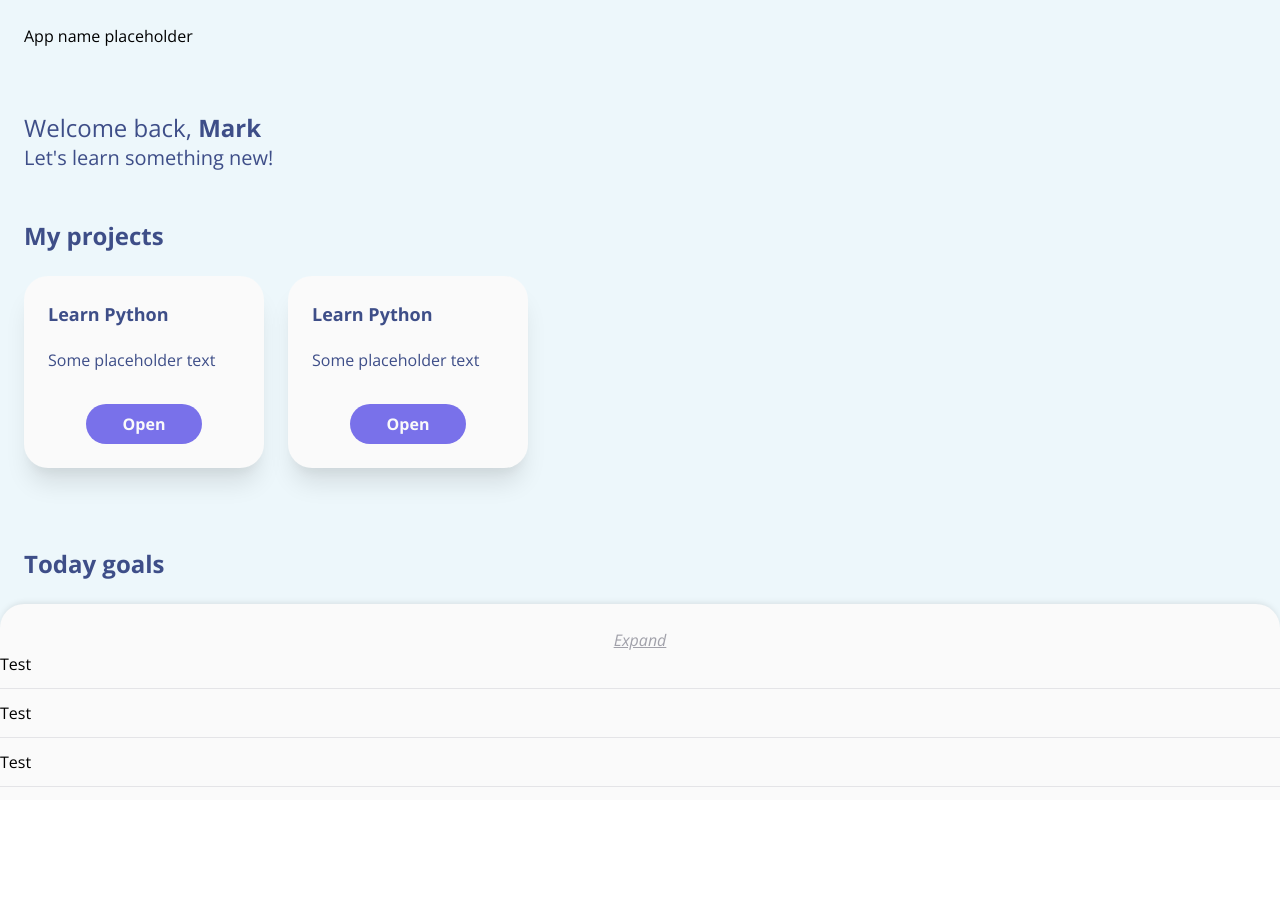
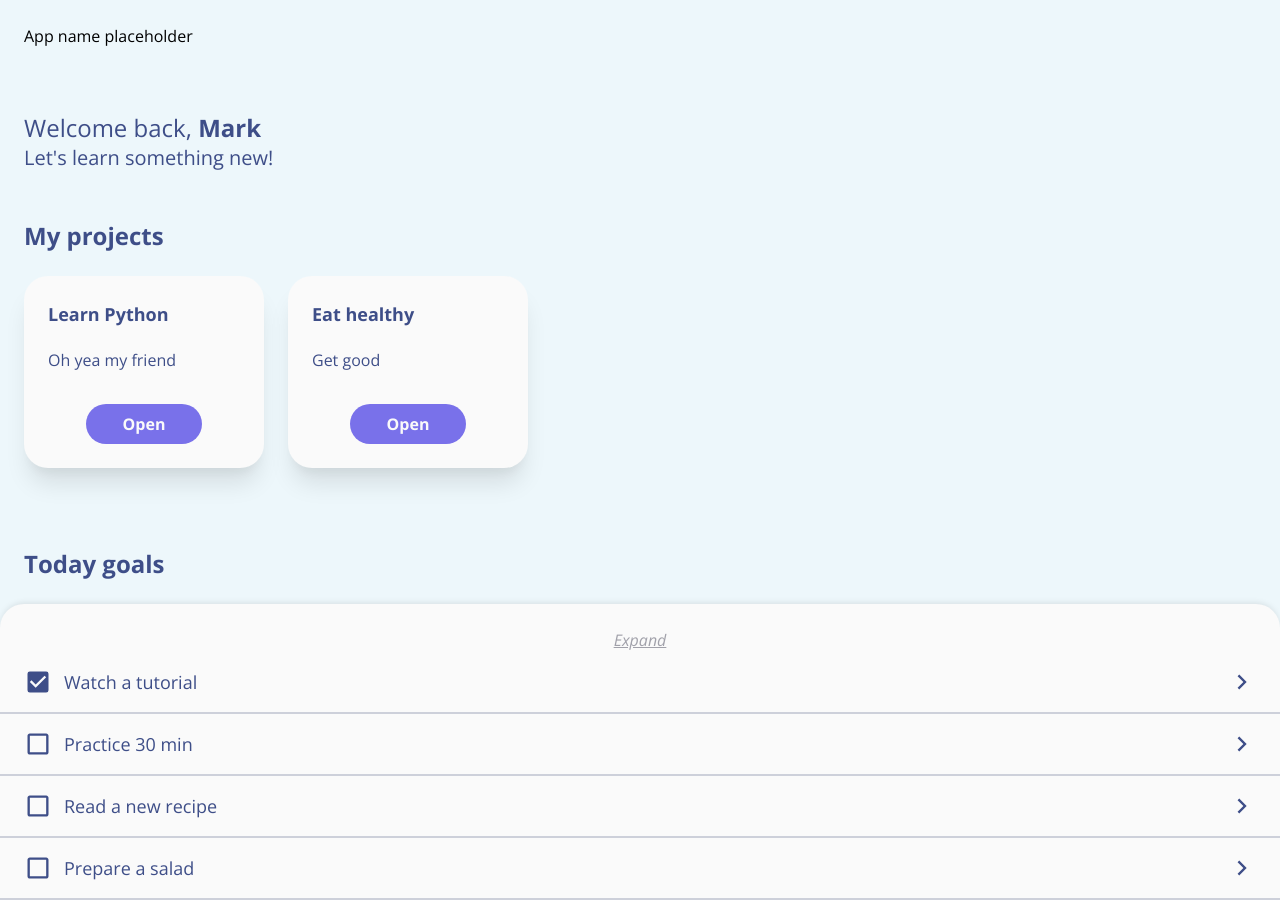
Before and after one commit to MiltonEBR/Diaguin-fe, a React (Create React App) app: page / in a window 1280 px wide. Before the commit the page ends 800 px from the top, so only its background shows below. Built offline with nearby package versions, Linux system fonts and the light colour scheme.

Commit message:
Finished home view

```diff
--- a/package.json
+++ b/package.json
@@ -13,6 +13,7 @@
     "@types/react-dom": "^17.0.9",
     "react": "^17.0.2",
     "react-dom": "^17.0.2",
+    "react-icons": "^4.2.0",
     "react-scripts": "4.0.3",
     "typescript": "^4.4.2",
     "web-vitals": "^1.1.2"
--- a/src/Components/Cards/SingleCard.tsx
+++ b/src/Components/Cards/SingleCard.tsx
@@ -1,20 +1,20 @@
 import React from 'react';
+import { CardProps } from '../../Types';
 import Button from './Button';
 import Content from './Content';
 import Title from './Title';
 
-interface Props {
-  ttl: string;
-  description: string;
-  onClick?: (txt: string) => void;
-}
-
-function SingleCard({ ttl, description, onClick }: Props): JSX.Element {
+function SingleCard({
+  ttl,
+  description,
+  onClick,
+  className,
+}: CardProps): JSX.Element {
   return (
     <div
       className={`w-60 max-w-xl min-w-min h-48 p-6
-    shadow-xl rounded-3xl bg-gray-50
-    flex flex-none flex-col mr-6`}
+                  shadow-xl rounded-3xl bg-gray-50
+                  flex flex-none flex-col mr-6 ${className}`}
     >
       <Title text={ttl} />
       <Content text={description} />
@@ -30,6 +30,7 @@ function SingleCard({ ttl, description, onClick }: Props): JSX.Element {
 
 SingleCard.defaultProps = {
   onClick: null,
+  className: '',
 };
 
 export default SingleCard;
--- a/src/Components/Cards/index.tsx
+++ b/src/Components/Cards/index.tsx
@@ -1,17 +1,28 @@
 import React from 'react';
+import { CardProps, CardsList } from '../../Types';
 import SingleCard from './SingleCard';
 
-function Cards(): JSX.Element {
-  // Cards should be generated automatically
+function Cards({
+  className,
+  list,
+}: {
+  className?: string;
+  list: CardsList;
+}): JSX.Element {
   return (
     <div
-      className="flex flex-row overflow-x-scroll
-                  w-screen pl-6 pb-10"
+      className={`flex flex-row overflow-x-scroll
+                  w-screen pl-6 pb-10 ${className}`}
     >
-      <SingleCard ttl="Learn Python" description="Some placeholder text" />
-      <SingleCard ttl="Learn Python" description="Some placeholder text" />
+      {list.map(({ ttl, description }: CardProps) => (
+        <SingleCard ttl={ttl} description={description} />
+      ))}
     </div>
   );
 }
 
+Cards.defaultProps = {
+  className: '',
+};
+
 export default Cards;
--- /dev/null
+++ b/src/Components/PreviewGoals/GoalItem.tsx
@@ -0,0 +1,42 @@
+import React from 'react';
+import {
+  MdCheckBoxOutlineBlank as NoCheck,
+  MdCheckBox as Check,
+} from 'react-icons/md';
+import { RiArrowRightSLine as Arrow } from 'react-icons/ri';
+import { IconContext } from 'react-icons';
+import { Goal } from '../../Types';
+
+function GoalItem({
+  goal,
+  showDate,
+  className,
+}: {
+  goal: Goal;
+  showDate?: boolean;
+  className?: string;
+}): JSX.Element {
+  return (
+    <div className={`w-full py-4 px-6 flex flex-row items-center ${className}`}>
+      <button type="button" className="mr-3">
+        <IconContext.Provider value={{ className: 'fill-dark h-7 w-7' }}>
+          {goal.finished ? <Check /> : <NoCheck />}
+        </IconContext.Provider>
+      </button>
+      {goal.date && showDate ? <p>{goal.date}</p> : null}
+      <p className="font-light text-blue text-lg">{goal.name}</p>
+      <button type="button" className="ml-auto">
+        <IconContext.Provider value={{ className: 'fill-dark h-7 w-7' }}>
+          <Arrow />
+        </IconContext.Provider>
+      </button>
+    </div>
+  );
+}
+
+GoalItem.defaultProps = {
+  className: '',
+  showDate: false,
+};
+
+export default GoalItem;
--- /dev/null
+++ b/src/Components/PreviewGoals/index.tsx
@@ -0,0 +1,37 @@
+import React from 'react';
+import { Goal } from '../../Types';
+import GoalItem from './GoalItem';
+
+function PreviewList({
+  className,
+  goals,
+}: {
+  className?: string;
+  goals: Goal[];
+}): JSX.Element {
+  return (
+    <div
+      className={`bg-gray-50 w-screen h-full rounded-t-3xl shadow-top-lg
+    flex flex-col items-stretch ${className}`}
+    >
+      <button
+        type="button"
+        className="text-gray-400 font-light italic underline self-center mt-6"
+      >
+        Expand
+      </button>
+      {goals.map((g: Goal) => (
+        <GoalItem
+          goal={g}
+          className="border-solid border-b-2 border-opacity-20 border-blue-dark"
+        />
+      ))}
+    </div>
+  );
+}
+
+PreviewList.defaultProps = {
+  className: '',
+};
+
+export default PreviewList;
--- a/src/Components/PreviewList/index.tsx
+++ /dev/null
@@ -1,22 +0,0 @@
-import React from 'react';
-
-function PreviewList(): JSX.Element {
-  return (
-    <div
-      className="bg-gray-50 w-screen h-full rounded-t-3xl shadow-top-lg
-    flex flex-col items-stretch"
-    >
-      <p className="text-gray-400 font-light italic underline self-center mt-6">
-        Expand
-      </p>
-      <p>Test</p>
-      <hr className="my-3" />
-      <p>Test</p>
-      <hr className="my-3" />
-      <p>Test</p>
-      <hr className="my-3" />
-    </div>
-  );
-}
-
-export default PreviewList;
--- a/src/Components/Texts/LightSubtitle.tsx
+++ b/src/Components/Texts/LightSubtitle.tsx
@@ -1,7 +1,17 @@
 import React from 'react';
 
-function Subtitle({ txt }: { txt: string }): JSX.Element {
-  return <h2 className="text-xl text-blue font-light">{txt}</h2>;
+function LightSubtitle({
+  txt,
+  className,
+}: {
+  txt: string;
+  className?: string;
+}): JSX.Element {
+  return <h2 className={`text-xl text-blue font-light ${className}`}>{txt}</h2>;
 }
 
-export default Subtitle;
+LightSubtitle.defaultProps = {
+  className: '',
+};
+
+export default LightSubtitle;
--- a/src/Components/Texts/Subtitle.tsx
+++ b/src/Components/Texts/Subtitle.tsx
@@ -1,7 +1,17 @@
 import React from 'react';
 
-function Subtitle({ txt }: { txt: string }): JSX.Element {
-  return <h2 className="text-2xl text-blue font-bold">{txt}</h2>;
+function Subtitle({
+  txt,
+  className,
+}: {
+  txt: string;
+  className?: string;
+}): JSX.Element {
+  return <h2 className={`text-2xl text-blue font-bold ${className}`}>{txt}</h2>;
 }
 
+Subtitle.defaultProps = {
+  className: '',
+};
+
 export default Subtitle;
--- a/src/Components/Texts/WelcomeTtl.tsx
+++ b/src/Components/Texts/WelcomeTtl.tsx
@@ -1,11 +1,21 @@
 import React from 'react';
 
-function WelcomeTtl({ name }: { name: string }): JSX.Element {
+function WelcomeTtl({
+  name,
+  className,
+}: {
+  name: string;
+  className?: string;
+}): JSX.Element {
   return (
-    <div className="text-2xl text-blue">
+    <div className={`text-2xl text-blue ${className}`}>
       Welcome back, <b>{name}</b>
     </div>
   );
 }
 
+WelcomeTtl.defaultProps = {
+  className: '',
+};
+
 export default WelcomeTtl;
--- /dev/null
+++ b/src/Types.ts
@@ -0,0 +1,14 @@
+export interface CardProps {
+  ttl: string;
+  description: string;
+  onClick?: (txt: string) => void;
+  className?: string;
+}
+
+export type CardsList = Pick<CardProps, 'ttl' | 'description'>[];
+
+export interface Goal {
+  date?: string;
+  name: string;
+  finished: boolean;
+}
--- a/src/Views/Home/index.tsx
+++ b/src/Views/Home/index.tsx
@@ -3,31 +3,38 @@ import Subtitle from '../../Components/Texts/Subtitle';
 import LightSubtitle from '../../Components/Texts/LightSubtitle';
 import WelcomeTtl from '../../Components/Texts/WelcomeTtl';
 import Cards from '../../Components/Cards';
-import PreviewList from '../../Components/PreviewList';
+import PreviewGoals from '../../Components/PreviewGoals';
+import { CardsList, Goal } from '../../Types';
+
+const dummyProjects: CardsList = [
+  { ttl: 'Learn Python', description: 'Oh yea my friend' },
+  { ttl: 'Eat healthy', description: 'Get good' },
+];
+
+const dummyGoals: Goal[] = [
+  { name: 'Watch a tutorial', date: 'Today', finished: true },
+  { name: 'Practice 30 min', date: 'Today', finished: false },
+  { name: 'Read a new recipe', date: 'Today', finished: false },
+  { name: 'Prepare a salad', date: 'Today', finished: false },
+];
+
+const dummyName = 'Mark';
 
 function Home(): JSX.Element {
   return (
     <div className="flex flex-col h-full box-content">
       <div className="mb-16">App name placeholder</div>
       <div className="mb-12">
-        <WelcomeTtl name="Mark" />
+        <WelcomeTtl name={dummyName} />
         <LightSubtitle txt="Let's learn something new!" />
       </div>
       <div className="mb-16">
-        <div className="mb-12">
-          <Subtitle txt="My projects" />
-        </div>
-        <div className="-m-6">
-          <Cards />
-        </div>
+        <Subtitle txt="My projects" className="mb-12" />
+        <Cards className="-m-6" list={dummyProjects} />
       </div>
       <div className="flex flex-col flex-grow">
-        <div className="mb-12">
-          <Subtitle txt="Today goals" />
-        </div>
-        <div className="-m-6 h-full">
-          <PreviewList />
-        </div>
+        <Subtitle txt="Today goals" className="mb-12" />
+        <PreviewGoals goals={dummyGoals} className="-m-6 h-full" />
       </div>
     </div>
   );
--- a/tailwind.config.js
+++ b/tailwind.config.js
@@ -4,6 +4,9 @@ module.exports = {
   purge: ['./src/**/*.{js,jsx,ts,tsx}', './public/index.html'],
   darkMode: false, // or 'media' or 'class'
   theme: {
+    fill: {
+      dark: '#3E4E88',
+    },
     fontFamily: {
       sans: ['Open\\ Sans'],
     },
```
Also changed, not shown: 1 other file (tests, documents, lock files or other folders).
